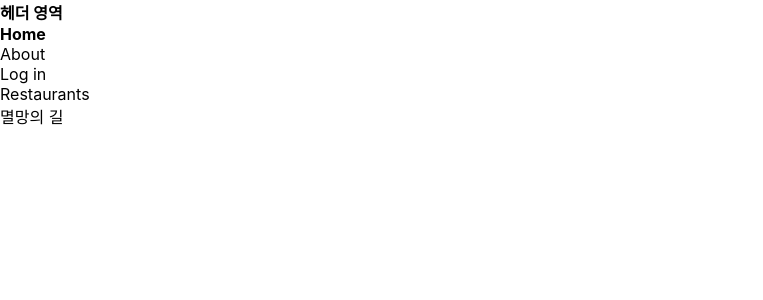
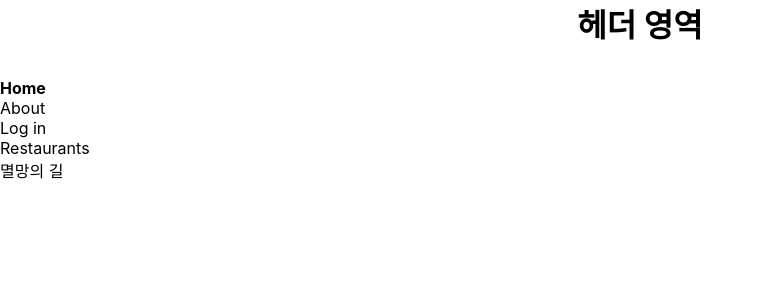
Before and after one commit to CodeSoom/react-week8-assignment-1, a React app: page / in a window 1280 px wide. Shown: the top 300 px of the page, without its empty margins (0-763 px from the left). Built offline with nearby package versions, Linux system fonts and the light colour scheme; the HTML template or start-up script is replaced by a standard one.

Commit message:
feat: App 스타일링

```diff
--- a/src/App.jsx
+++ b/src/App.jsx
@@ -7,6 +7,7 @@ import {
 import { useDispatch } from 'react-redux';
 
 import { Global } from '@emotion/react';
+import styled from '@emotion/styled';
 
 import HomePage from './HomePage';
 import AboutPage from './AboutPage';
@@ -32,11 +33,11 @@ export default function App() {
   return (
     <div>
       <Global styles={Reset} />
-      <header>
+      <Header>
         <h1>
-          <Link to="/">헤더 영역</Link>
+          <StyledLink to="/">헤더 영역</StyledLink>
         </h1>
-      </header>
+      </Header>
       <Switch>
         <Route exact path="/" component={HomePage} />
         <Route path="/about" component={AboutPage} />
@@ -48,3 +49,12 @@ export default function App() {
     </div>
   );
 }
+
+const Header = styled.header`
+  text-align: center;
+  margin-bottom: 2em;
+`;
+
+const StyledLink = styled(Link)`
+  font-size: 2em;
+`;
```
